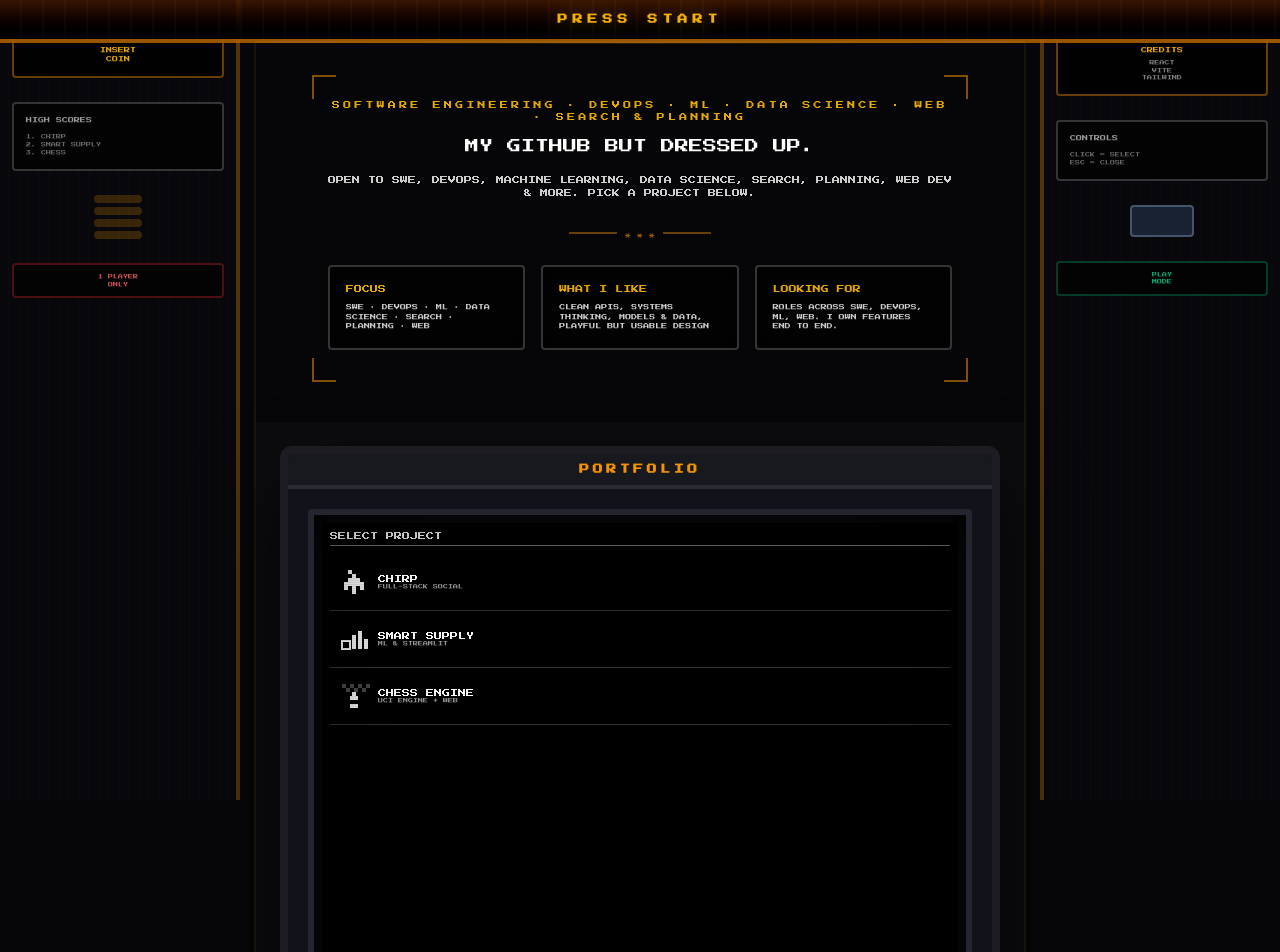
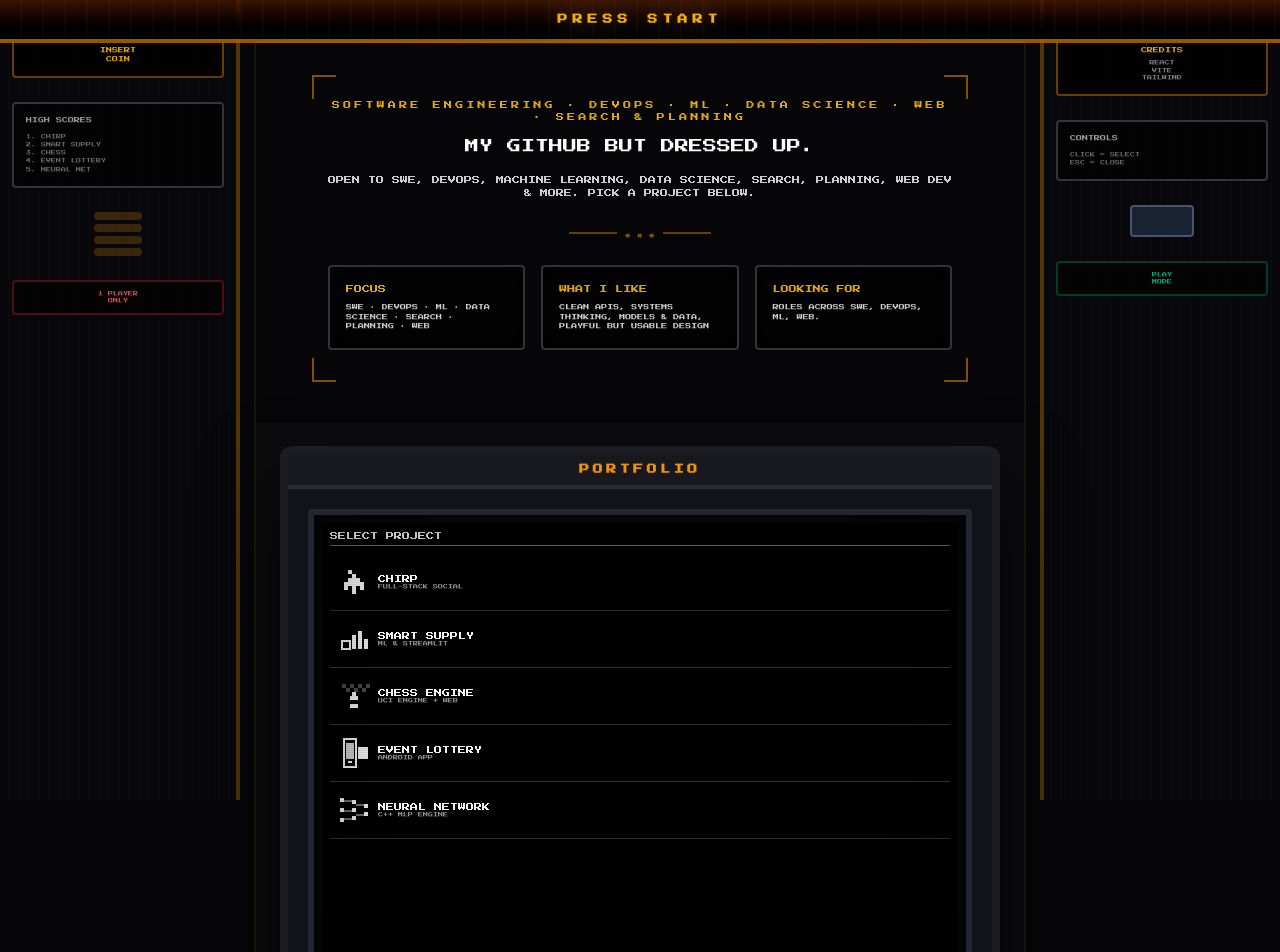
Before and after one commit to adnanjasims/portfolio, a React (Vite) app: page / in a window 1280 px wide. Shown: the top 952 px of the page. Built offline with nearby package versions, Linux system fonts and the light colour scheme; no server answers.

Commit message:
update portfolio projects and github links

```diff
--- a/src/App.jsx
+++ b/src/App.jsx
@@ -10,14 +10,19 @@ import ArcadeSidePanels from "./components/ArcadeSidePanels";
 
 const CHIRP_URL = import.meta.env.VITE_CHIRP_URL || "";
 const SMART_SUPPLY_URL = import.meta.env.VITE_SMART_SUPPLY_URL || "";
+const SMART_SUPPLY_GITHUB_URL = "https://github.com/adnanjasims/smart-supply";
+const EVENT_LOTTERY_URL = "https://github.com/adnanjasims/quanti-agents";
+const NEURAL_NETWORK_URL = "https://github.com/adnanjasims/neural-network";
 
 function App() {
   const [activeProject, setActiveProject] = useState(null);
 
   const projectLabel = (id) => {
     if (id === "chirp") return "Chirp, full-stack social platform";
-    if (id === "smart-supply") return "Smart Supply ML & Streamlit Dashboard";
+    if (id === "smart-supply") return "Smart Supply, inventory forecasting";
     if (id === "chess-engine") return "Chess Engine, UCI engine and web";
+    if (id === "event-lottery") return "Event Lottery, Android app";
+    if (id === "neural-network") return "Neural Network, C++ MLP engine";
     return id;
   };
 
@@ -105,17 +110,26 @@ function App() {
             {activeProject === "smart-supply" && (
               <div className="mb-4 space-y-3 text-[8px] leading-relaxed text-white/90" style={{ fontFamily: '"Press Start 2P", cursive' }}>
                 <p>
-                  SMART SUPPLY IS A DATA / ML PROJECT BUILT ON STREAMLIT. THE GOAL IS TO MAKE INVENTORY AND DEMAND QUESTIONS A BIT LESS HAND-WAVY.
+                  INVENTORY OPTIMIZATION WITH LIGHTGBM DEMAND FORECASTING ON THE WALMART M5 DATASET. CUTS WASTE AND STOCKOUTS, THEN COMPARES ML MODEL ORDERS VS A SIMPLE BASELINE.
                 </p>
                 <p className="text-white/60">
-                  I CAN TALK ABOUT THE MODELS, WHAT WORKED, AND WHERE THINGS COULD GO WITH MORE DATA AND TIME.
+                  PYTHON PIPELINE PLUS A STREAMLIT DASHBOARD FOR PROFIT, WASTE, AND ITEM-LEVEL RECS.
                 </p>
+                <a
+                  href={SMART_SUPPLY_GITHUB_URL}
+                  target="_blank"
+                  rel="noopener noreferrer"
+                  className="mt-2 inline-block rounded border-2 border-amber-500/80 bg-amber-950/50 px-3 py-2 text-[8px] uppercase text-amber-400 hover:bg-amber-500/20"
+                  style={{ fontFamily: '"Press Start 2P", cursive' }}
+                >
+                  View on GitHub
+                </a>
                 {SMART_SUPPLY_URL.startsWith("http") && (
                   <a
                     href={SMART_SUPPLY_URL}
                     target="_blank"
                     rel="noopener noreferrer"
-                    className="mt-2 inline-block rounded border-2 border-amber-500/80 bg-amber-950/50 px-3 py-2 text-[8px] uppercase text-amber-400 hover:bg-amber-500/20"
+                    className="mt-2 ml-2 inline-block rounded border-2 border-amber-500/80 bg-amber-950/50 px-3 py-2 text-[8px] uppercase text-amber-400 hover:bg-amber-500/20"
                     style={{ fontFamily: '"Press Start 2P", cursive' }}
                   >
                     View live app
@@ -136,6 +150,44 @@ function App() {
                 </p>
               </div>
             )}
+            {activeProject === "event-lottery" && (
+              <div className="mb-4 space-y-3 text-[8px] leading-relaxed text-white/90" style={{ fontFamily: '"Press Start 2P", cursive' }}>
+                <p>
+                  ANDROID EVENT LOTTERY APP (CMPUT 301 / QUANTI-AGENTS). ORGANIZERS RUN EVENTS & ENTRANTS JOIN A WAITING LIST TO GET DRAWN INTO THE LOTTERY.
+                </p>
+                <p className="text-white/60">
+                  BUILT AS A TEAM ANDROID PROJECT WITH USER STORIES, UI MOCKS, AND CRC-DRIVEN DESIGN.
+                </p>
+                <a
+                  href={EVENT_LOTTERY_URL}
+                  target="_blank"
+                  rel="noopener noreferrer"
+                  className="mt-2 inline-block rounded border-2 border-amber-500/80 bg-amber-950/50 px-3 py-2 text-[8px] uppercase text-amber-400 hover:bg-amber-500/20"
+                  style={{ fontFamily: '"Press Start 2P", cursive' }}
+                >
+                  View on GitHub
+                </a>
+              </div>
+            )}
+            {activeProject === "neural-network" && (
+              <div className="mb-4 space-y-3 text-[8px] leading-relaxed text-white/90" style={{ fontFamily: '"Press Start 2P", cursive' }}>
+                <p>
+                  MULTILAYER PERCEPTRON INFERENCE ENGINE IN C++ FROM SCRATCH. CUSTOM MATRIX CLASS, FORWARD PROP, RELU + SIGMOID (NO TENSORFLOW OR PYTORCH).
+                </p>
+                <p className="text-white/60">
+                  BUILT TO SHOW THE LINEAR ALGEBRA AND MEMORY SIDE OF INFERENCE. COMPILE WITH G++ AND RUN.
+                </p>
+                <a
+                  href={NEURAL_NETWORK_URL}
+                  target="_blank"
+                  rel="noopener noreferrer"
+                  className="mt-2 inline-block rounded border-2 border-amber-500/80 bg-amber-950/50 px-3 py-2 text-[8px] uppercase text-amber-400 hover:bg-amber-500/20"
+                  style={{ fontFamily: '"Press Start 2P", cursive' }}
+                >
+                  View on GitHub
+                </a>
+              </div>
+            )}
             <button
               type="button"
               onClick={() => setActiveProject(null)}
--- a/src/components/ArcadeIntro.jsx
+++ b/src/components/ArcadeIntro.jsx
@@ -42,7 +42,7 @@ export default function ArcadeIntro() {
         <div className="rounded border-2 border-white/20 bg-black/60 p-4 shadow-[inset_0_0_20px_rgba(0,0,0,0.5)]">
           <p className="mb-2 text-[8px] text-amber-400/90" style={{ fontFamily: '"Press Start 2P", cursive' }}>LOOKING FOR</p>
           <p className="text-[6px] leading-relaxed text-white/80" style={{ fontFamily: '"Press Start 2P", cursive' }}>
-            ROLES ACROSS SWE, DEVOPS, ML, WEB. I OWN FEATURES END TO END.
+            ROLES ACROSS SWE, DEVOPS, ML, WEB.
           </p>
         </div>
       </div>
--- a/src/components/ArcadeMenu.jsx
+++ b/src/components/ArcadeMenu.jsx
@@ -1,6 +1,6 @@
 /**
  * Retro arcade screen: vertical project list, B&W, pixel font, full-row highlight on select.
- * Pixel-style logos for Chirp, Smart Supply, Chess Engine.
+ * Pixel-style logos for each project.
  */
 import { useState } from "react";
 
@@ -22,6 +22,18 @@ const PROJECTS = [
     label: "CHESS ENGINE",
     sublabel: "UCI ENGINE + WEB",
     Logo: ChessEnginePixelLogo,
+  },
+  {
+    id: "event-lottery",
+    label: "EVENT LOTTERY",
+    sublabel: "ANDROID APP",
+    Logo: EventLotteryPixelLogo,
+  },
+  {
+    id: "neural-network",
+    label: "NEURAL NETWORK",
+    sublabel: "C++ MLP ENGINE",
+    Logo: NeuralNetworkPixelLogo,
   },
 ];
 
@@ -69,6 +81,42 @@ function ChessEnginePixelLogo({ className = "h-8 w-8" }) {
   );
 }
 
+function EventLotteryPixelLogo({ className = "h-8 w-8" }) {
+  return (
+    <svg viewBox="0 0 16 16" className={className} fill="currentColor" style={{ imageRendering: "pixelated" }}>
+      {/* Phone + ticket stub */}
+      <rect x="3" y="1" width="6" height="14" fill="none" stroke="currentColor" strokeWidth="1" />
+      <rect x="4" y="3" width="4" height="8" opacity="0.85" />
+      <rect x="5" y="12" width="2" height="1" />
+      <rect x="10" y="5" width="5" height="6" />
+      <rect x="11" y="6" width="1" height="1" opacity="0.35" />
+      <rect x="13" y="6" width="1" height="1" opacity="0.35" />
+      <rect x="11" y="8" width="3" height="1" opacity="0.35" />
+    </svg>
+  );
+}
+
+function NeuralNetworkPixelLogo({ className = "h-8 w-8" }) {
+  return (
+    <svg viewBox="0 0 16 16" className={className} fill="currentColor" style={{ imageRendering: "pixelated" }}>
+      {/* 3-layer node graph */}
+      <rect x="1" y="2" width="2" height="2" />
+      <rect x="1" y="7" width="2" height="2" />
+      <rect x="1" y="12" width="2" height="2" />
+      <rect x="7" y="3" width="2" height="2" />
+      <rect x="7" y="7" width="2" height="2" />
+      <rect x="7" y="11" width="2" height="2" />
+      <rect x="13" y="5" width="2" height="2" />
+      <rect x="13" y="9" width="2" height="2" />
+      <rect x="3" y="3" width="4" height="1" opacity="0.45" />
+      <rect x="3" y="8" width="4" height="1" opacity="0.45" />
+      <rect x="3" y="12" width="4" height="1" opacity="0.45" />
+      <rect x="9" y="5" width="4" height="1" opacity="0.45" />
+      <rect x="9" y="10" width="4" height="1" opacity="0.45" />
+    </svg>
+  );
+}
+
 export default function ArcadeMenu({ onSelectProject, selectedProjectId = null }) {
   const [hoveredId, setHoveredId] = useState(null);
   const selected = hoveredId ?? selectedProjectId;
@@ -83,7 +131,7 @@ export default function ArcadeMenu({ onSelectProject, selectedProjectId = null }
       </div>
 
       {/* Vertical list */}
-      <div className="flex flex-1 flex-col gap-0 overflow-hidden">
+      <div className="flex flex-1 flex-col gap-0 overflow-y-auto">
         {PROJECTS.map((proj) => {
           const isSelected = selected === proj.id;
           const Logo = proj.Logo;
--- a/src/components/ArcadeSidePanels.jsx
+++ b/src/components/ArcadeSidePanels.jsx
@@ -17,6 +17,8 @@ export default function ArcadeSidePanels() {
             <p className="text-[5px] leading-relaxed text-white/40" style={{ fontFamily: '"Press Start 2P", cursive' }}>1. CHIRP</p>
             <p className="text-[5px] leading-relaxed text-white/40" style={{ fontFamily: '"Press Start 2P", cursive' }}>2. SMART SUPPLY</p>
             <p className="text-[5px] leading-relaxed text-white/40" style={{ fontFamily: '"Press Start 2P", cursive' }}>3. CHESS</p>
+            <p className="text-[5px] leading-relaxed text-white/40" style={{ fontFamily: '"Press Start 2P", cursive' }}>4. EVENT LOTTERY</p>
+            <p className="text-[5px] leading-relaxed text-white/40" style={{ fontFamily: '"Press Start 2P", cursive' }}>5. NEURAL NET</p>
           </div>
           <div className="flex flex-col gap-1">
             {[1, 2, 3, 4].map((i) => (
```
